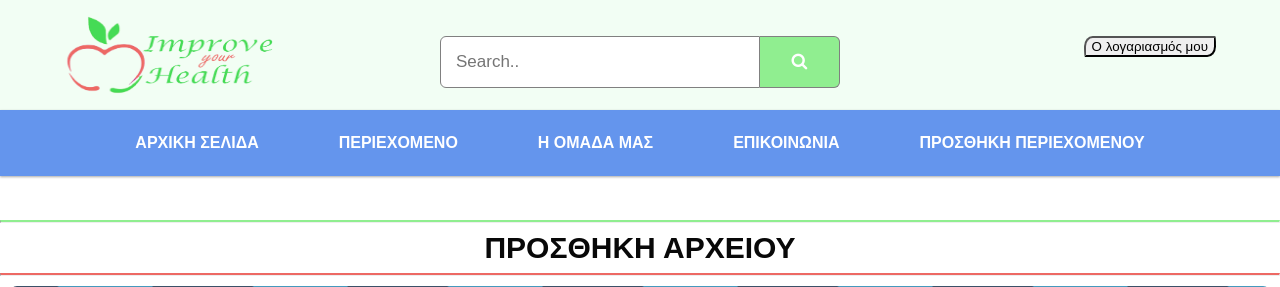
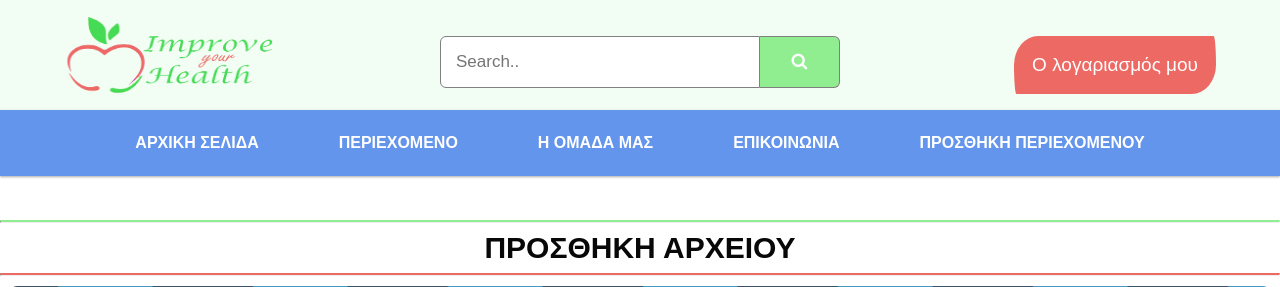
Before and after one commit to AristeaLachana/PSPI2022, a PHP site: page /github/addpage.php in a window 1280 px wide. Shown: the top 287 px of the page. Run offline with PHP 8.4, Linux system fonts and the light colour scheme.

Commit message:
dropbtn fixed

```diff
--- a/pspi.css
+++ b/pspi.css
@@ -1079,7 +1079,7 @@ a1 {
 /* user settings click dropdown */
 
 /* Style The Dropdown Button */
-.dropbtn button{
+.dropbtn {
   background-color: #ED6964;
   color: white;
   padding: 18px;
```
